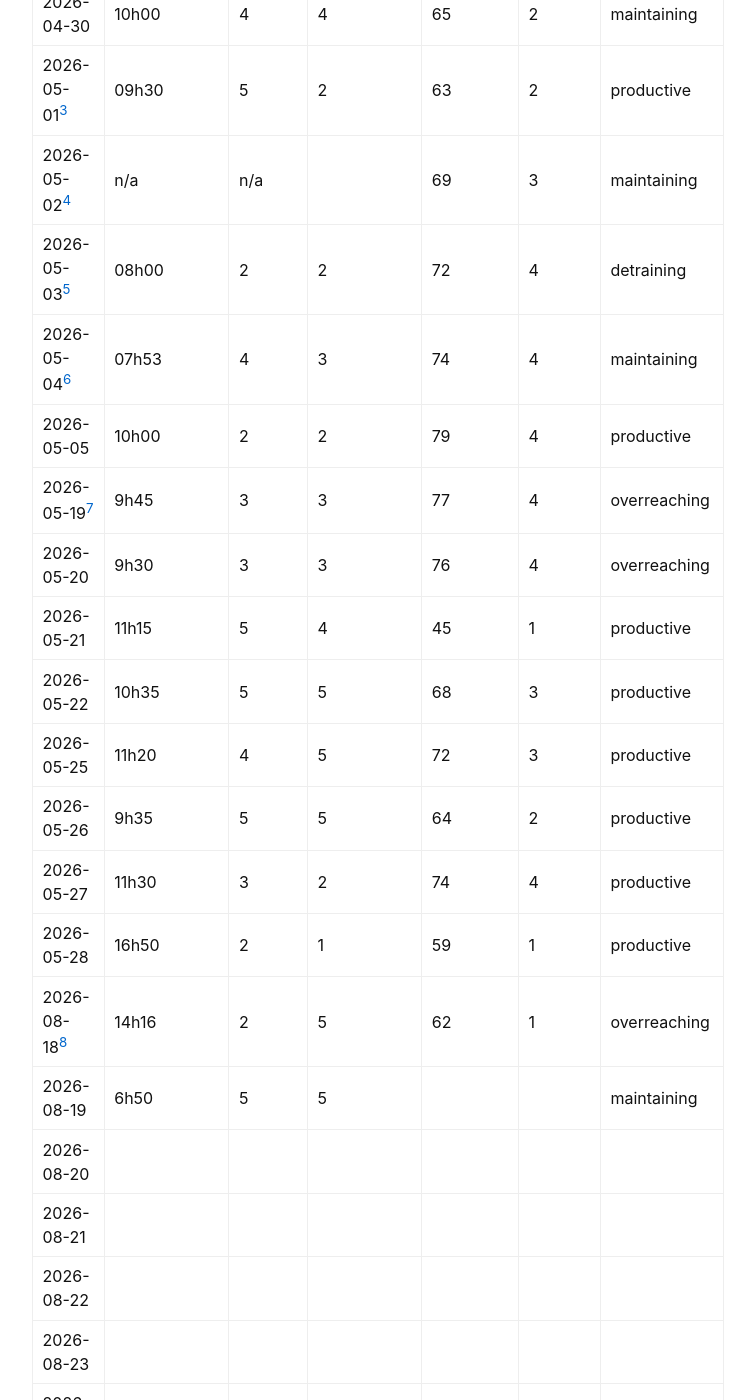
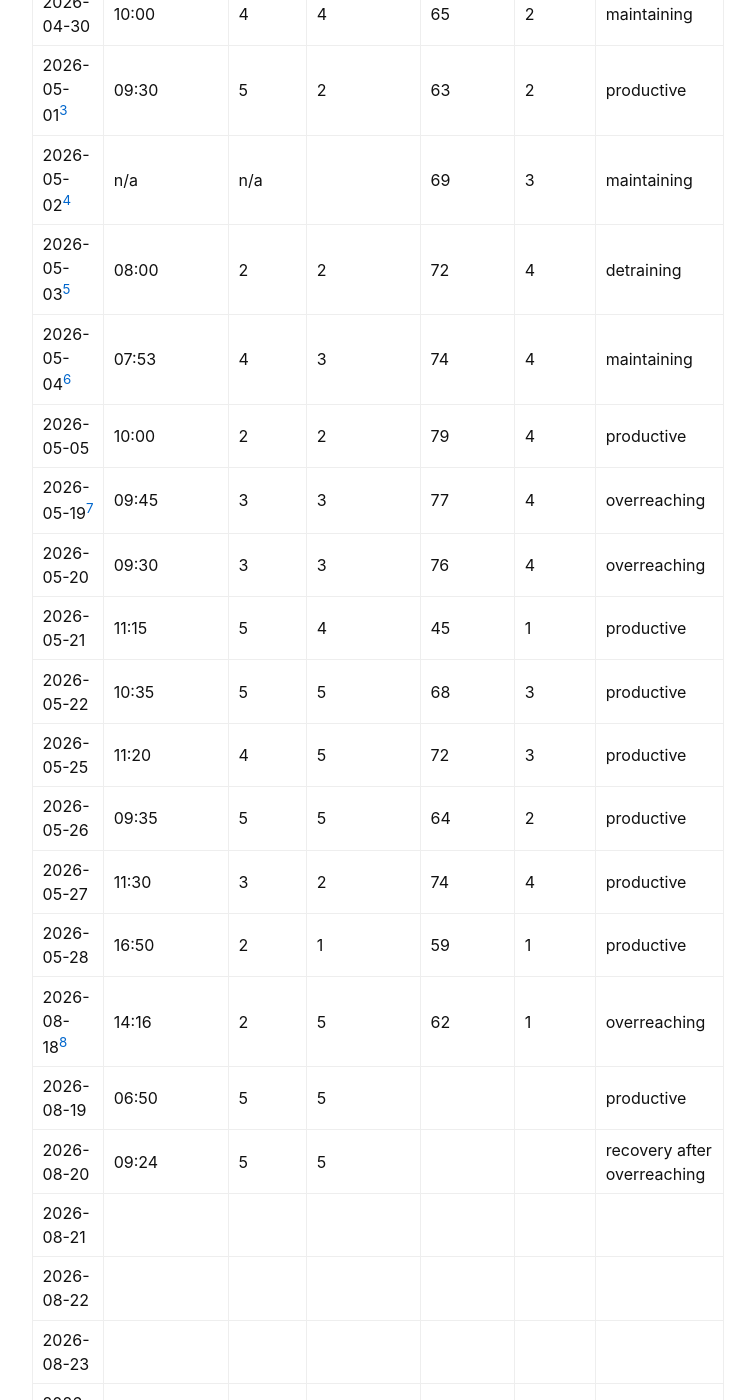
Before and after one commit to kiankyars/kiankyars.github.io, a Jekyll site: the page built from _posts/blog/2026-02-04-biomaxing.md, in a window 1280 px wide and 1400 px high, scrolled down 2022 px. Shown: the whole window, without its empty margins (262-1017 px from the left). Built offline with Jekyll 4.4.1, drawn with Linux system fonts in a browser that asks for light colours; some of the changed text lies outside the part shown.

Commit message:
Refresh Polar fields on the L-theanine log and pad capsule times.
Co-authored-by: Cursor <cursoragent@cursor.com>

```diff
--- a/_posts/blog/2026-02-04-biomaxing.md
+++ b/_posts/blog/2026-02-04-biomaxing.md
@@ -33,26 +33,26 @@ Auto-fill target: Polar sleep score/charge and Polar training status if availabl
 
 | Date | Capsule/time | Energy (1-5) | Composure (1-5) | Sleep score (1-100) | Sleep charge (1-5) | Cardio load status |
 |--------------|-------------|---------------|----------------|---------------------|-------------------|-------------------|
-| 2026-04-27[^1] | 10h00 | 5 | 4 | 52 | 1 | maintaining |
-| 2026-04-28[^2] | 18h30 | 5 | 5 | Watch didn't record sleep, but it was poor quality | ditto | detraining |
-| 2026-04-29 | 09h00 | 5 | 4 | 74 | 4 | maintaining |
-| 2026-04-30 | 10h00 | 4 | 4 | 65 | 2 | maintaining |
-| 2026-05-01[^3] | 09h30 | 5 | 2 | 63 | 2 | productive |
+| 2026-04-27[^1] | 10:00 | 5 | 4 | 52 | 1 | maintaining |
+| 2026-04-28[^2] | 18:30 | 5 | 5 | Watch didn't record sleep, but it was poor quality | ditto | detraining |
+| 2026-04-29 | 09:00 | 5 | 4 | 74 | 4 | maintaining |
+| 2026-04-30 | 10:00 | 4 | 4 | 65 | 2 | maintaining |
+| 2026-05-01[^3] | 09:30 | 5 | 2 | 63 | 2 | productive |
 | 2026-05-02[^4] | n/a | n/a |  | 69 | 3 | maintaining |
-| 2026-05-03[^5] | 08h00 | 2 | 2 | 72 | 4 | detraining |
-| 2026-05-04[^6] | 07h53 | 4 | 3 | 74 | 4 | maintaining |
-| 2026-05-05 | 10h00 | 2 | 2 | 79 | 4 | productive |
-| 2026-05-19[^7] | 9h45 | 3 | 3 | 77 | 4 | overreaching |
-| 2026-05-20 | 9h30 | 3 | 3 | 76 | 4 | overreaching |
-| 2026-05-21 | 11h15 | 5 | 4 | 45 | 1 | productive |
-| 2026-05-22 | 10h35 | 5 | 5 | 68 | 3 | productive |
-| 2026-05-25 | 11h20 | 4 | 5 | 72 | 3 | productive |
-| 2026-05-26 | 9h35 | 5 | 5 | 64 | 2 | productive |
-| 2026-05-27 | 11h30 | 3 | 2 | 74 | 4 | productive |
-| 2026-05-28 | 16h50 | 2 | 1 | 59 | 1 | productive |
-| 2026-08-18[^9] | 14h16 | 2 | 5 | 62 | 1 | overreaching |
-| 2026-08-19 | 6h50 | 5 | 5 |  |  | maintaining |
-| 2026-08-20 |  |  |  |  |  |  |
+| 2026-05-03[^5] | 08:00 | 2 | 2 | 72 | 4 | detraining |
+| 2026-05-04[^6] | 07:53 | 4 | 3 | 74 | 4 | maintaining |
+| 2026-05-05 | 10:00 | 2 | 2 | 79 | 4 | productive |
+| 2026-05-19[^7] | 09:45 | 3 | 3 | 77 | 4 | overreaching |
+| 2026-05-20 | 09:30 | 3 | 3 | 76 | 4 | overreaching |
+| 2026-05-21 | 11:15 | 5 | 4 | 45 | 1 | productive |
+| 2026-05-22 | 10:35 | 5 | 5 | 68 | 3 | productive |
+| 2026-05-25 | 11:20 | 4 | 5 | 72 | 3 | productive |
+| 2026-05-26 | 09:35 | 5 | 5 | 64 | 2 | productive |
+| 2026-05-27 | 11:30 | 3 | 2 | 74 | 4 | productive |
+| 2026-05-28 | 16:50 | 2 | 1 | 59 | 1 | productive |
+| 2026-08-18[^9] | 14:16 | 2 | 5 | 62 | 1 | overreaching |
+| 2026-08-19 | 06:50 | 5 | 5 |  |  | productive |
+| 2026-08-20 | 09:24 | 5 | 5 |  |  | recovery after overreaching |
 | 2026-08-21 |  |  |  |  |  |  |
 | 2026-08-22 |  |  |  |  |  |  |
 | 2026-08-23 |  |  |  |  |  |  |
--- a/misc/update_biomaxing.py
+++ b/misc/update_biomaxing.py
@@ -30,6 +30,7 @@ STATUS = {
     "DETRAINING": "detraining",
     "OVERREACHING": "overreaching",
     "STRAINED": "strained",
+    "RECOVERY_AFTER_OVERREACHING": "recovery after overreaching",
 }
 
 
```
Also changed, not shown: _posts/weekly-victories/2026-08-21-weekly-victories.md (+1 -1 lines).
